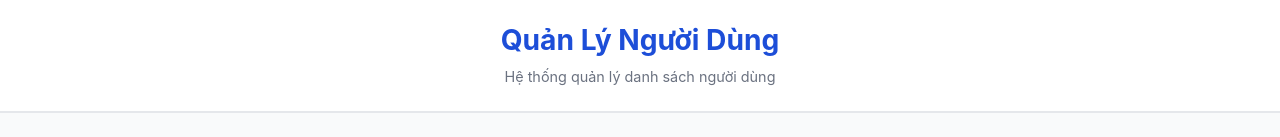
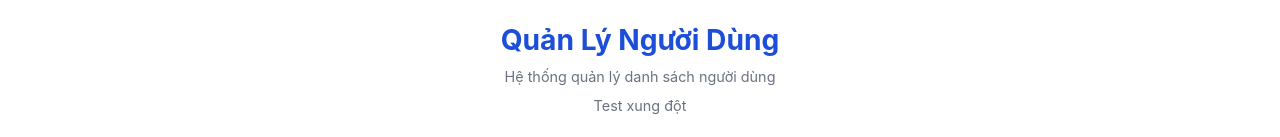
Before and after one commit to huydien23/group-16-project, a React app in the folder frontend/: page / in a window 1280 px wide. Shown: the top 137 px of the page. Built offline with nearby package versions, Linux system fonts and the light colour scheme; no server answers; the HTML template or start-up script is replaced by a standard one.

Commit message:
tao-xung-dot

```diff
--- a/frontend/src/App.jsx
+++ b/frontend/src/App.jsx
@@ -16,6 +16,7 @@ function App() {
       <header className="app-header">
         <h1>Quản Lý Người Dùng</h1>
         <p>Hệ thống quản lý danh sách người dùng</p>
+        <p>Test xung đột</p>
       </header>
 
       <main className="app-main">
```
